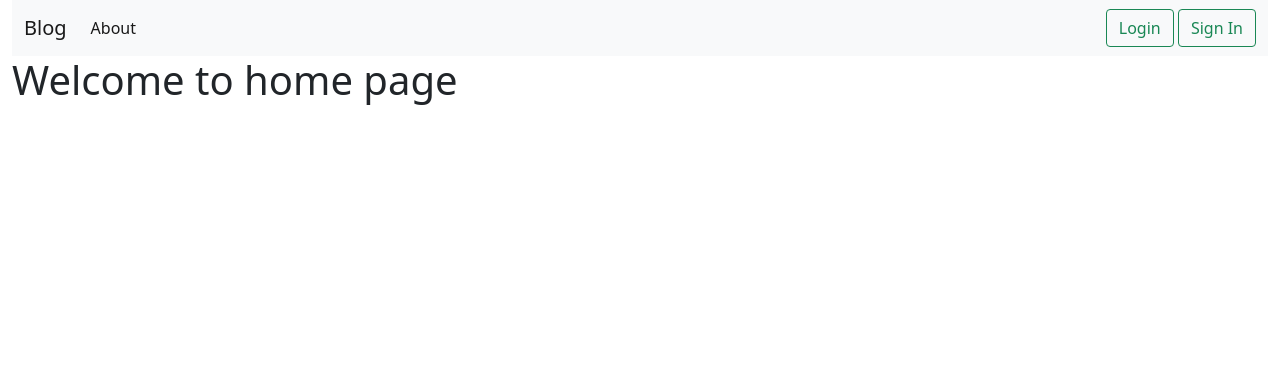
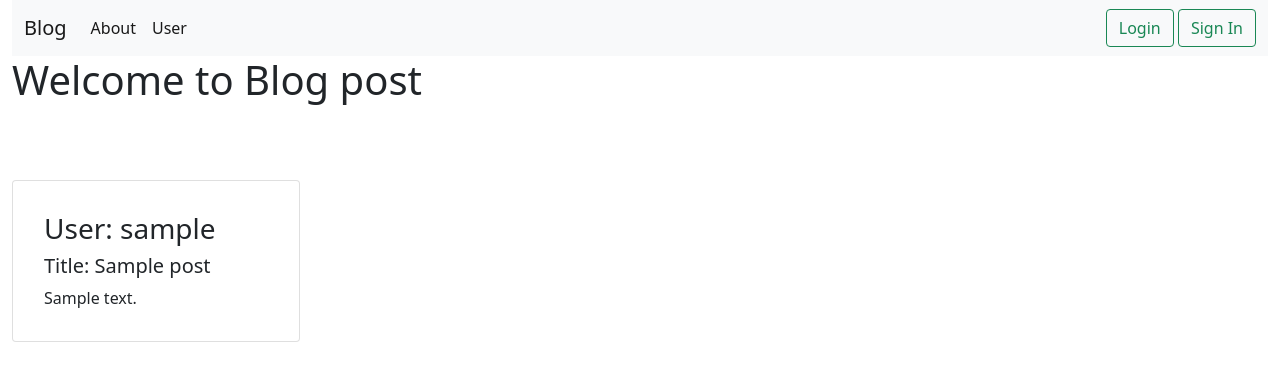
Before and after one commit to kishoreravi24/keepMeUpdated, a Flask app: page / in a window 1280 px wide. Shown: the top 381 px of the page. Run offline with Flask 2, Linux system fonts and the light colour scheme; tables that the repository leaves empty hold one stand-in row (values such as "Sample post").

Commit message:
added database, and more features

```diff
--- a/app.py
+++ b/app.py
@@ -1,16 +1,53 @@
-from flask import Flask,render_template
+from flask import Flask,render_template,request
+from flask_sqlalchemy import SQLAlchemy
+
 
 app = Flask(__name__)
 
+#const variables
+username_post = []
+
 ENV = 'dev'
-if ENV == 'prod':
+if ENV == 'dev':
+    app.debug = True
+    app.config["SQLALCHEMY_DATABASE_URI"] = 'postgresql://postgres:P@ssword1@localhost/blog'
+else:
     app.debug = False
-else:
-    app.debug = True
+    app.config["SQLALCHEMY_DATABASE_URI"] = ''
+
+app.config['SQLALCHEMY_TRACK_MODIFICATIONS'] = False
+db = SQLAlchemy(app)
+
+#create model
+class Blog(db.Model):
+    __tablename__ = 'blog'
+    id = db.Column(db.Integer, primary_key = True)
+    username = db.Column(db.String(20))
+    email = db.Column(db.String(100))
+    password = db.Column(db.String(100))
+
+    def __init__(self,username,email,password):
+        self.username = username
+        self.email = email
+        self.password = password
+
+#create model for post
+class Post(db.Model):
+    __tablename__ = 'post'
+    id = db.Column(db.Integer, primary_key = True)
+    username = db.Column(db.String(20))
+    title = db.Column(db.String(10))
+    content = db.Column(db.Text())
+
+    def __init__(self,username,title,content):
+        self.username = username
+        self.title = title
+        self.content = content
 
 @app.route('/')
 def index():
-    return render_template('index.html')
+    post_index = Post.query.all()
+    return render_template('index.html', post_index = post_index)
 
 @app.route('/about')
 def about():
@@ -24,5 +61,58 @@ def login():
 def register():
     return render_template('register.html')
 
+@app.route('/user')
+def user():
+    try:
+        if username_post[0] == '':
+            post_index = Post.query.all()
+            return render_template('index.html',msg='Please login', post_index = post_index)
+        else:
+            current_user = Post.query.filter(Post.username == username_post[0]).all()
+            return render_template('user_page.html',username = username_post[0],all_post = current_user)
+    except IndexError:
+        post_index = Post.query.all()
+        return render_template('index.html',msg='Please login', post_index = post_index)
+
+
+@app.route('/register_submit', methods=['POST'])
+def register_submit():
+    if request.method == 'POST':
+        username = request.form['username']
+        email = request.form['email']
+        password = request.form['password']
+        if username == '' or email == '' or password == '':
+            return render_template('register.html', msg='please enter all the fields')
+        else:
+            if(db.session.query(Blog).filter(Blog.username == username).count() == 0):
+                data = Blog(username,email,password)
+                db.session.add(data)
+                db.session.commit()
+            return render_template('login.html')
+
+@app.route('/login_submit',methods=['POST'])
+def login_submit():
+    if request.method == "POST":
+        username = request.form['username']
+        password = request.form['password']
+        all_post = Post.query.filter(Post.username == username).all()
+        if(db.session.query(Blog).filter(Blog.username == username and Blog.password == password).count() == 1):
+            username_post.insert(0,username)
+            return render_template('user_page.html', username = username, text= 'user page', all_post = all_post)
+        else:
+            return render_template('login.html')
+
+@app.route('/user_page/<username>',methods=['POST'])
+def user_page(username):
+    if request.method == 'POST':
+        title = request.form['post_title']
+        content = request.form['post_content']
+        data = Post(username,title,content)
+        db.session.add(data)
+        db.session.commit()
+        all_post = Post.query.filter(Post.username == username).all()
+        return render_template('user_page.html', all_post = all_post)
+
+
 if __name__ == '__main__':
     app.run()
--- a/templates/index.html
+++ b/templates/index.html
@@ -1,4 +1,20 @@
 {% extends 'layout.html' %}
 {% block content %}
-    <h1>Welcome to home page</h1>
+    <h1>Welcome to Blog post</h1>
+    <br/>
+    {% if msg %}
+        <h4>{{msg}}</h4>
+    {% endif %}
+    <br/>
+    {% if post_index %}
+    {% for index in post_index %}
+    <div class="card" style="width: 18rem;margin-top: 20px;float: left;padding: 15px;margin-right:10px;">
+        <div class="card-body">
+            <h3 class="card-title">User: {{index.username}}</h3>
+            <h5 class="card-title">Title: {{index.title}}</h5>
+            <p class="card-text">{{index.content}}</p>
+        </div>
+    </div>
+    {% endfor %}
+{% endif %}
 {% endblock %}
--- a/templates/layout.html
+++ b/templates/layout.html
@@ -30,6 +30,9 @@
                         <li class="nav-item">
                             <a class="nav-link active" aria-current="page" href="/about">About</a>
                         </li>
+                        <li class="nav-item">
+                            <a class="nav-link active" aria-current="page" href="/user">User</a>
+                        </li>
                     </ul>
                     <form class="d-flex">
                         <a class="btn btn-outline-success" href="/login">Login</a> &nbsp;
--- a/templates/login.html
+++ b/templates/login.html
@@ -1,15 +1,15 @@
 {% extends 'layout.html' %}
 {% block content %}
 <div class="container">
-    <form style="margin-top: 30px;">
+    <form style="margin-top: 30px;" method="POST" action="/login_submit">
         <div class="form-group row">
             <div class="mb-3 col-xs-4">
                 <label for="username" class="form-label">Username</label>
-                <input type="text" class="form-control" id="username">
+                <input type="text" class="form-control" id="username" name="username">
             </div>
             <div class="mb-3">
                 <label for="password" class="form-label">Password</label>
-                <input type="password" class="form-control" id="password">
+                <input type="password" class="form-control" id="password" name="password">
             </div>
         </div>
         <button type="submit" class="btn btn-primary">Submit</button>
```
Also changed, not shown: templates/register.html (+7 -4 lines), templates/user_page.html (added, +27 -0 lines), 2 other files.
